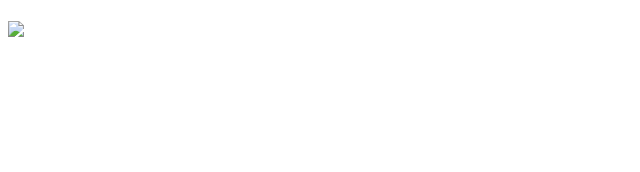
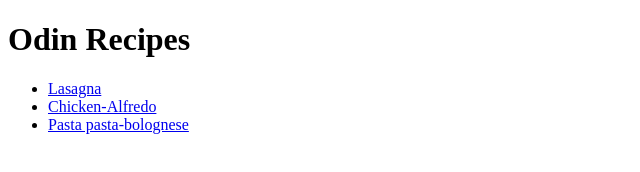
Before and after one commit to Borio16/Odin-recipes, a plain HTML site: page index.html in a window 1280 px wide. Shown: the whole page, without its empty margins (0-640 px from the left). Drawn offline with Linux system fonts and the light colour scheme.

Commit message:
added links for chicken alfredo and pasta bolognese and put all links in an unordered list

```diff
--- a/index.html
+++ b/index.html
@@ -5,8 +5,11 @@
 
     </head>
     <body>
-        <h1></h1>
-        <a href="recipes/lasagna.html"></a>
-        <img src="Desktop/links-images/images/lasagna.jpg">
+        <h1>Odin Recipes</h1>
+        <ul>
+        <li><a href="recipes/lasagna.html">Lasagna</a></li>
+        <li><a href="recipes/Chicken-Alfredo.html">Chicken-Alfredo</a></li>
+        <li><a href="recipes/pasta-bolognese.html">Pasta pasta-bolognese</a></li>
+        </ul>
     </body>
 </html>
```
